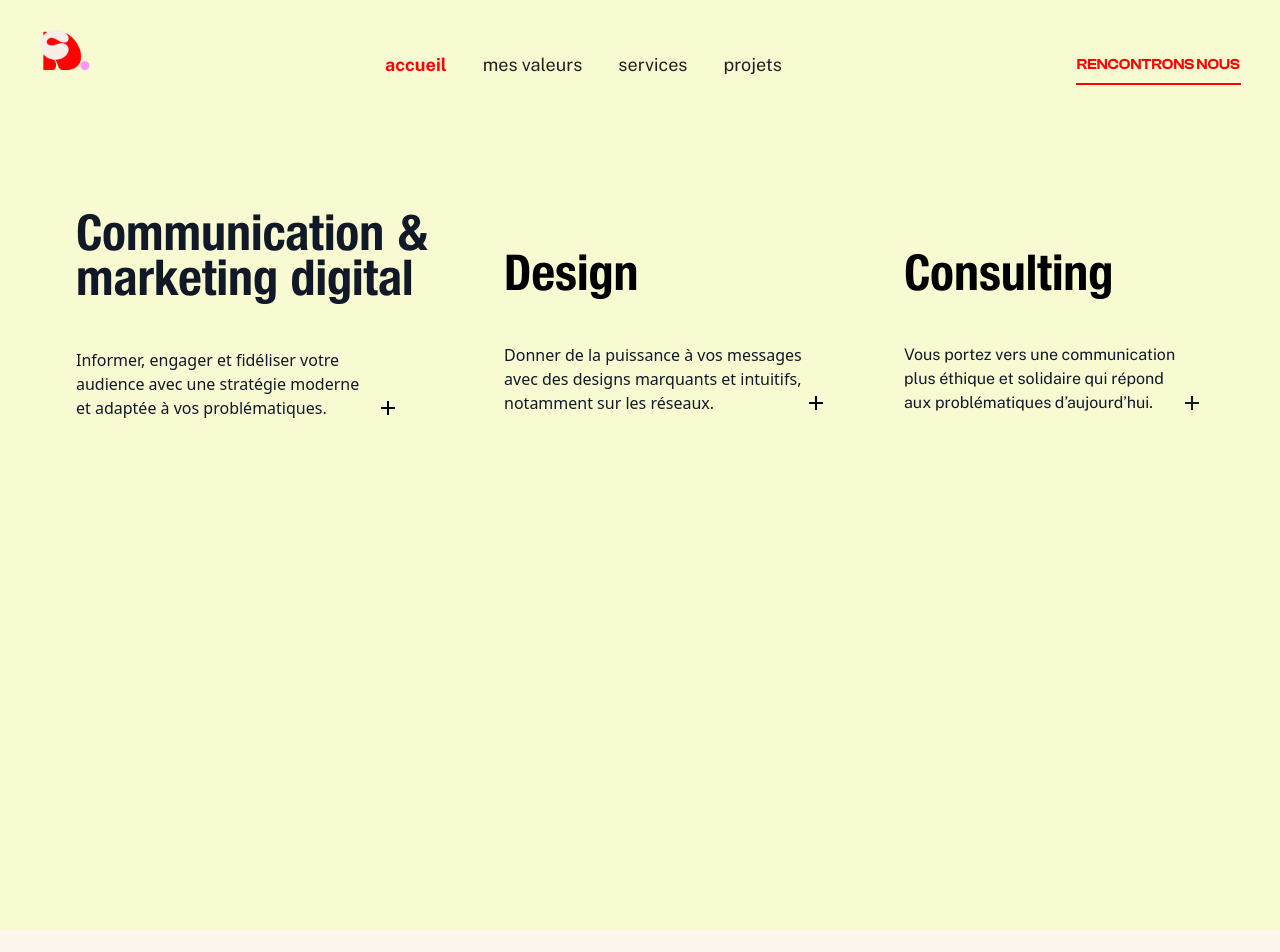
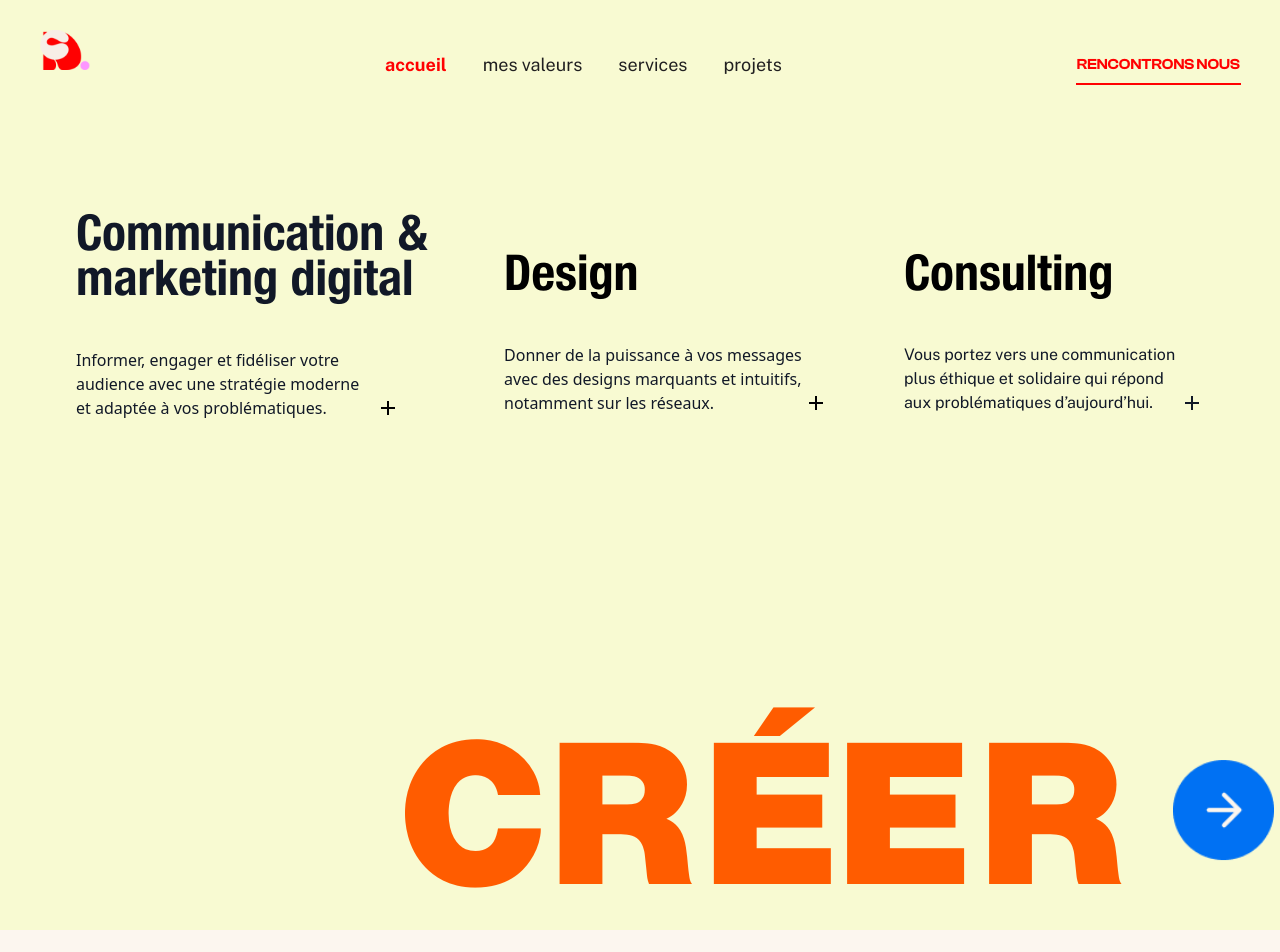
Before and after one commit to manonab/clemence, a Next.js app: page /services in a window 1280 px wide. Shown: the top 952 px of the page. Built offline with nearby package versions, Linux system fonts and the light colour scheme.

Commit message:
added rouage into textes

```diff
--- /dev/null
+++ b/src/animations/rouage.tsx
@@ -0,0 +1,52 @@
+import React, { useEffect, useState } from 'react';
+import { motion, useViewportScroll } from 'framer-motion';
+import Image from 'next/image';
+import { Images } from '@/common/images';
+
+interface RouageAnimationProps {
+  text1: string;
+  text2: string;
+  start: number;
+  end: number;
+  color: string;
+}
+
+const RouageAnimation: React.FC<RouageAnimationProps> = ({ text1, text2, start, end, color }) => {
+  const { scrollY } = useViewportScroll();
+  const [scrollProgress, setScrollProgress] = useState<number>(0);
+
+  useEffect(() => {
+    const unsubscribe = scrollY.onChange(() => {
+      setScrollProgress(scrollY.get());
+    });
+
+    return () => {
+      unsubscribe();
+    };
+  }, [scrollY]);
+
+  const motionValueToScroll = (value: number): number => {
+    if (typeof window === 'undefined') {
+      return 0;
+    }
+
+    const scrollRange: number = window.innerHeight * 3;
+    const motionRange: number = end - start;
+    return ((value / scrollRange) * motionRange) + start;
+  };
+
+  return (
+    <motion.div
+      className="flex items-center gap-12 w-screen"
+      style={{
+        x: motionValueToScroll(scrollProgress),
+      }}
+    >
+      <h1 className={`text-[200px] font-neueRegular  leading-loose ${color}`}>{text1}</h1>
+      <Image src={Images.service} alt='arrow' width={800} className='size-[150px]' />
+      <h1 className={`text-[200px] font-neueRegular  leading-loose ${color}`}>{text2}</h1>
+    </motion.div>
+  );
+};
+
+export default RouageAnimation;
--- a/src/components/home/description.tsx
+++ b/src/components/home/description.tsx
@@ -1,4 +1,5 @@
 
+import RouageAnimation from "@/animations/rouage";
 import { Images } from "@/common/images";
 import Contact from "@/pages/contact";
 import { ArrowRight } from "@assets/arrow-right";
@@ -48,11 +49,8 @@ const Description: React.FC<DescriptionProps> = ({ id }) => {
             <div className="border-b-black border-b-2 w-[150px] h-12 absolute transition-transform duration-300 transform origin-left hover:scale-x-0" />
           </div>
         </div>
-        <div className="w-auto h-full relative">
-          <div className={`flex items-center justify-end pr-10 gap-3 relative w-full`}>
-            <Image src={Images.service} alt="Service" />
-            <p className="text-right font-neueRegular uppercase text-[200px] text-redHome">SERVICES</p>
-          </div>
+        <div className="w-auto h-full relative overflow-hidden">
+          <RouageAnimation text1="SERVICES" text2="SERVICES" end={-200} start={800} color="text-redHome" />
           <div className="flex items-center justify-around my-36 mx-20">
             <div className="flex-col items-center gap-3">
               <p className="font-neueBold text-orange text-serviceTitle">Communication</p>
@@ -67,7 +65,7 @@ const Description: React.FC<DescriptionProps> = ({ id }) => {
           </div>
           <div
             onClick={() => router.push('/services')}
-            className="mb-[250px] hover:cursor-pointer ml-24 flex flex-col mb-2 w-[150px] pb-2 items-center justify-around">
+            className="mb-[250px] hover:cursor-pointer ml-24 flex flex-col w-[150px] pb-2 items-center justify-around">
             <span className="flex items-center gap-3">
               <p className="uppercase text-xs	font-footer">En savoir plus</p>
               <ArrowRight />
--- a/src/pages/projects/index.tsx
+++ b/src/pages/projects/index.tsx
@@ -13,10 +13,10 @@ export default function Project() {
   }, [setHeaderColor]);
 
   const pathTextMappingMobile = [
-    { path: "/projects/mosaic", name: "mosaic" },
-    { path: "/projects/portfolio", name: "portfolio" },
-    { path: "/projects/capiche", name: "capiche" },
-    { path: "/projects/logofolio", name: "logos" }
+    { path: "/projects/mosaic", name: "mosaic", urlImage: "./image1.png" },
+    { path: "/projects/portfolio", name: "portfolio", urlImage: "./image2.png" },
+    { path: "/projects/capiche", name: "capiche", urlImage: "./image3.png" },
+    { path: "/projects/logofolio", name: "logos", urlImage: "./image4.png" }
   ];
 
   const handleChange = (route: string) => {
@@ -29,7 +29,8 @@ export default function Project() {
       className="bg-mainColor z-[999] flex flex-col gap-12 justify-center items-center w-full h-full"
     >
       <div className="flex items-start flex-col gap-6 w-full ml-3 md:ml-20">
-        {pathTextMappingMobile.map((route) => (
+        {pathTextMappingMobile.map((route, index) => (
+          <div key={index}>
             <p
               key={route.path}
               onClick={() => {
@@ -39,6 +40,10 @@ export default function Project() {
             >
               {route.name}
             </p>
+            <div className="hover:opacity-1 opacity-0">
+              <p>coucou</p>
+            </div>
+          </div>
         ))}
       </div>
     </div>
--- a/src/pages/services/index.tsx
+++ b/src/pages/services/index.tsx
@@ -5,6 +5,7 @@ import { useRouter } from "next/router";
 import { isMobile } from "react-device-detect";
 import { NextPage } from "next";
 import { ArrowRight } from "@assets/arrow-right";
+import RouageAnimation from "@/animations/rouage";
 
 const Services: NextPage = () => {
   const { setHeaderColor } = useHeaderColor();
@@ -49,9 +50,9 @@ const Services: NextPage = () => {
 
   return (
     <>
-      <div className="hidden flex-col md:flex gap-6 w-full">
-        <div className="bg-yellowHome w-full h-screen">
-          <div className="flex  justify-evenly mx-auto  h-full mt-20">
+      <div className="hidden flex-col md:flex gap-6 w-full overflow-hidden">
+        <div className="bg-yellowHome w-full h-screen flex flex-col">
+          <div className="flex  justify-evenly mx-auto  min-h-[400px] mt-20 w-full">
             <div className="flex-col flex gap-12 w-auto h-full ">
               <p className="font-neueBold  text-[50px] leading-[90%] text-gray-900">
                 Communication &<br></br>marketing digital
@@ -89,7 +90,6 @@ const Services: NextPage = () => {
                     <li className="text-base font-semibold">Cartes de visite, brochures...</li>
                     <li className="text-base font-semibold">Réseaux sociaux (posts, stories).</li>
                   </ul>
-
                 </div>
               </div>
             </div>
@@ -110,15 +110,14 @@ const Services: NextPage = () => {
                     <li className="text-base font-semibold">Formation & sensibilisation aux<br></br> questions LGBTQ+ & féministes</li>
                   </ul>
                 </div>
-
               </div>
             </div>
           </div>
+          <div className="w-full ">
+            <RouageAnimation text1="CRÉER" text2="CRÉER" end={100} start={400} color="text-orange" />
+          </div>
+
         </div>
-
-
-
-
         <div className="bg-mainColor h-screen flex flex-col items-base justify-center">
           <p className="font-neueRegular text-[50px] leading-[90%] mb-20 ml-20">Expertise</p>
           <div className="flex justify-evenly">
```
Lines whose indentation alone changed are shown as unchanged.
